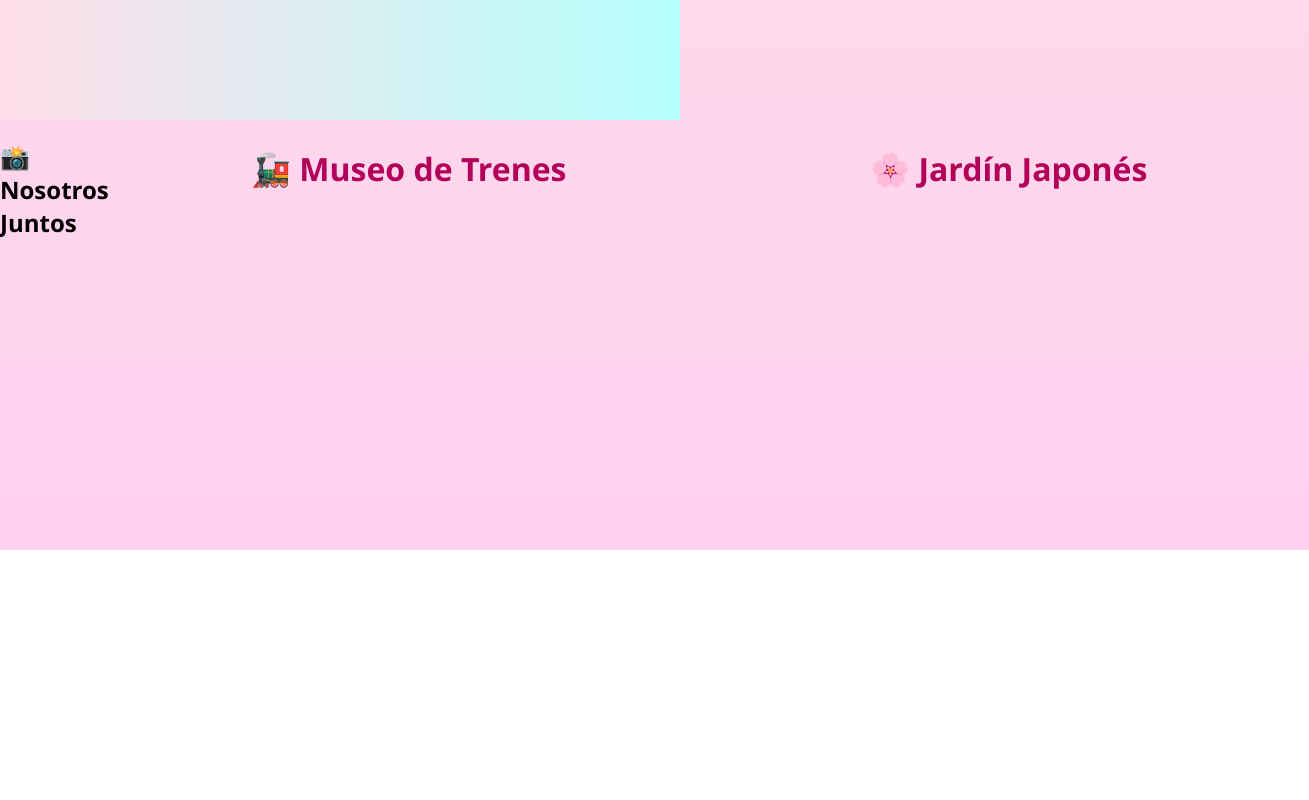
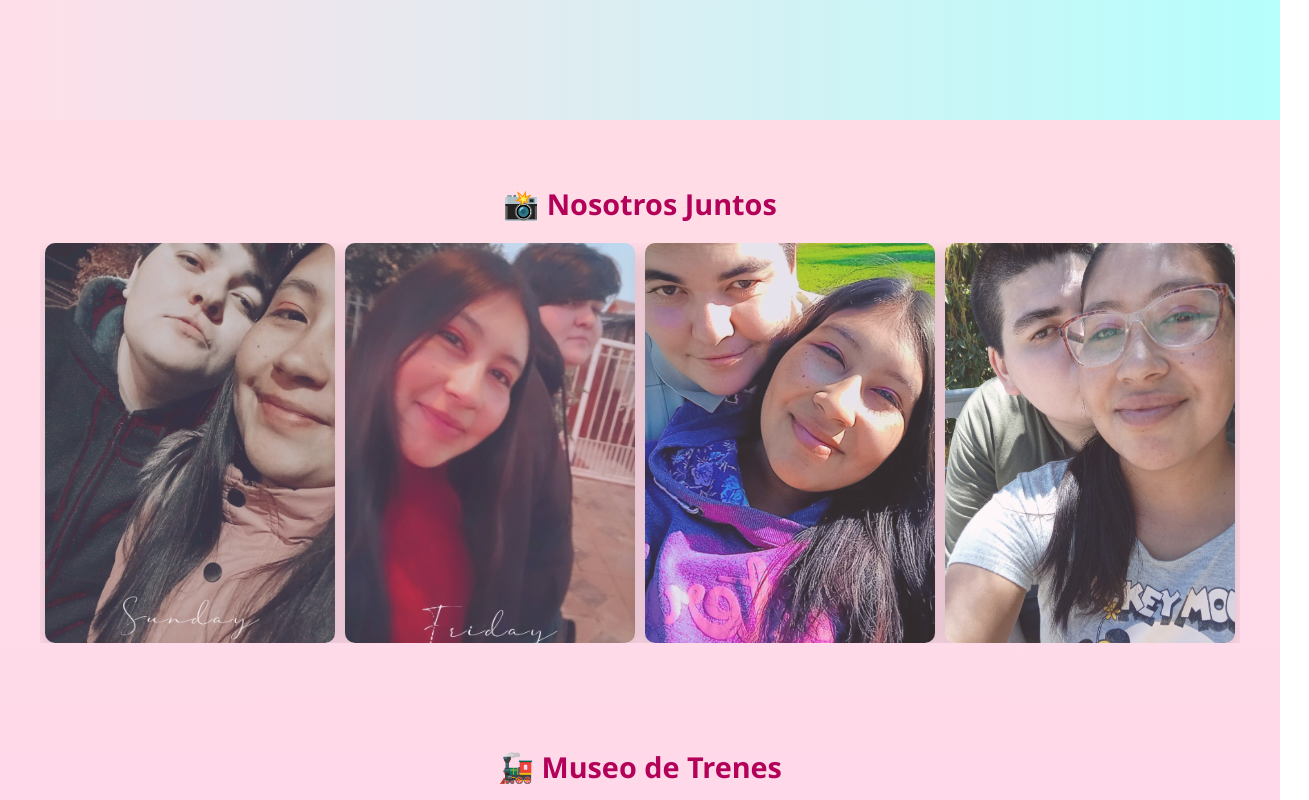
Before and after one commit to PQNelfox01/1er-aniversario--3, a plain HTML site: page galeria.html in a window 1280 px wide. Shown: the part 760-1560 px from the top of the page, 1309 px wide, since content can reach past the window. Before the commit the page ends 1310 px from the top, so only its background shows below. Drawn offline with Linux system fonts and the light colour scheme.

Commit message:
filtro img
.galeria explein

```diff
--- a/css/galeria.css
+++ b/css/galeria.css
@@ -38,46 +38,59 @@ body {
   box-shadow: 0 4px 12px rgba(0, 0, 0, 0.2);
 }
 
-section {
-  display: flex;
-  width: 600px;
-  height: 430px;
+.galeria-seccion {
+  padding: 40px 20px;
+  text-align: center;
 }
 
-section img {
-  width: 0px;
+.galeria-seccion h2 {
+  font-size: 1.8em;
+  color: #b30059;
+  margin-bottom: 20px;
+}
+
+.galeria-línea {
+  display: flex;
+  width: 100%;
+  max-width: 1200px;
+  height: 400px;
+  margin: auto;
+  overflow: hidden;
+}
+
+.galeria-línea img {
+  width: 0;
   flex-grow: 1;
   object-fit: cover;
-  opacity: .8;
-  transition: .5s ease;
+  opacity: 0.8;
+  transition: 0.5s ease;
+  border-radius: 10px;
+  margin: 0 5px;
 }
 
-section img:hover {
-  cursor: crosshair;
+.galeria-línea img:hover {
+  cursor: pointer;
   width: 300px;
   opacity: 1;
-  filter: contrast(120%);
+  filter: contrast(110%);
 }
 
-.seccion {
-  margin-bottom: 60px;
-  padding: 0 20px;
-}
+/* Responsive para celulares */
+@media (max-width: 768px) {
+  .galeria-línea {
+    flex-direction: column;
+    height: auto;
+  }
 
-.seccion h2 {
-  text-align: center;
-  color: #b30059;
-  font-size: 2em;
-  margin-bottom: 30px;
-}
+  .galeria-línea img {
+    width: 100% !important;
+    height: 250px;
+    margin: 10px 0;
+  }
 
-.galeria {
-  display: grid;
-  grid-template-columns: repeat(auto-fit, minmax(250px, 1fr));
-  gap: 20px;
-  max-width: 1200px;
-  margin: auto;
-  padding: 40px 20px;
+  .galeria-línea img:hover {
+    width: 100% !important;
+  }
 }
 
 .foto {
--- a/galeria.html
+++ b/galeria.html
@@ -13,35 +13,46 @@
         <a href="#album" class="boton">Ver Álbum</a>
     </section>
 
-    <section id="album">
-        <section>
+        <section class="galeria-seccion">
             <h2>📸 Nosotros Juntos</h2>
+            <div class="galeria-línea">
                 <img src="images/nosotros1.jpg" alt="Nosotros 1" class="foto">
                 <img src="images/nosotros2.jpg" alt="Nosotros 2" class="foto">
                 <img src="images/nosotros3.jpg" alt="Nosotros 3" class="foto">
                 <img src="images/nosotros4.jpg" alt="Nosotros 4" class="foto">
                 <!-- más imágenes -->
-            </section>
+            </div>
+        </section>
 
-        <div class="seccion">
+        <section class="galeria-seccion">
             <h2>🚂 Museo de Trenes</h2>
-                <div class="galeria">
-                <img src="images/museo1.jpg" alt="Museo 1" class="foto">
-                <img src="images/museo2.jpg" alt="Museo 2" class="foto">
-                <!-- más imágenes -->
+            <div class="galeria-línea">
+                <img src="images/museo1.jpg" alt="Museo 1" class="foto" />
+                <img src="images/museo2.jpg" alt="Museo 2" class="foto" />
+                <img src="images/museo3.jpg" alt="Museo 3" class="foto" />
+                <img src="images/museo4.jpg" alt="Museo 4" class="foto" />
             </div>
-        </div>
+        </section>
 
-        <div class="seccion">
+        <section class="galeria-seccion">
             <h2>🌸 Jardín Japonés</h2>
-            <div class="galeria">
-                <img src="images/jardin1.jpg" alt="Jardín 1" class="foto">
-                <img src="images/jardin2.jpg" alt="Jardín 2" class="foto">
-                <!-- más imágenes -->
+            <div class="galeria-línea">
+                <img src="images/jardin1.jpg" alt="Jardín 1" class="foto" />
+                <img src="images/jardin2.jpg" alt="Jardín 2" class="foto" />
+                <img src="images/jardin3.jpg" alt="Jardín 3" class="foto" />
             </div>
-        </div>
-    </section>
+        </section>
 
+        <section class="galeria-seccion">
+            <h2>✨ Otros Momentos</h2>
+            <div class="galeria-línea">
+                <img src="images/otros1.jpg" alt="Otros 1" class="foto" />
+                <img src="images/otros2.jpg" alt="Otros 2" class="foto" />
+                <img src="images/otros3.jpg" alt="Otros 3" class="foto" />
+                <img src="images/otros4.jpg" alt="Otros 4" class="foto" />
+                <img src="images/otros5.jpg" alt="Otros 5" class="foto" />
+            </div>
+        </section>
 
     <script src="js/galeria.js"></script>
 </body>
```
